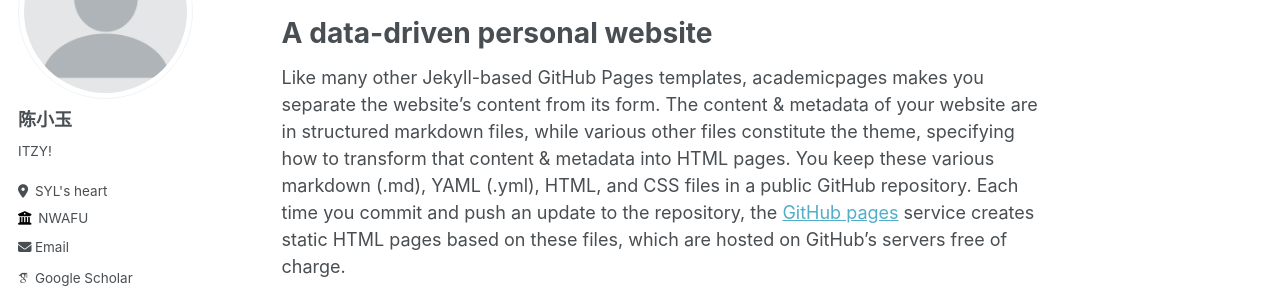
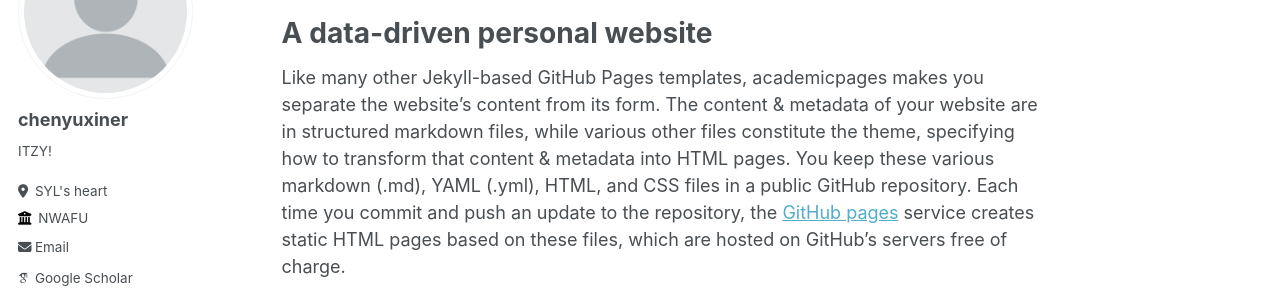
Before and after one commit to myuxinchen/myuxinchen.github.io, a Jekyll site: the page built from _pages/about.md, in a window 1280 px wide. Shown: the part 162-462 px from the top of the page. Built offline with Jekyll 4.4.1, drawn with Linux system fonts in a browser that asks for light colours; some web fonts are replaced.

Commit message:
Update _config.yml

```diff
--- a/_config.yml
+++ b/_config.yml
@@ -22,7 +22,7 @@ repository               : "academicpages/academicpages.github.io"
 author:
   # Biographic information
   avatar           : "profile.png"
-  name             : "陈小玉"
+  name             : "chenyuxiner"
   pronouns         : # example: "she/her"
   bio              : "ITZY!"
   location         : "SYL's heart"
```
